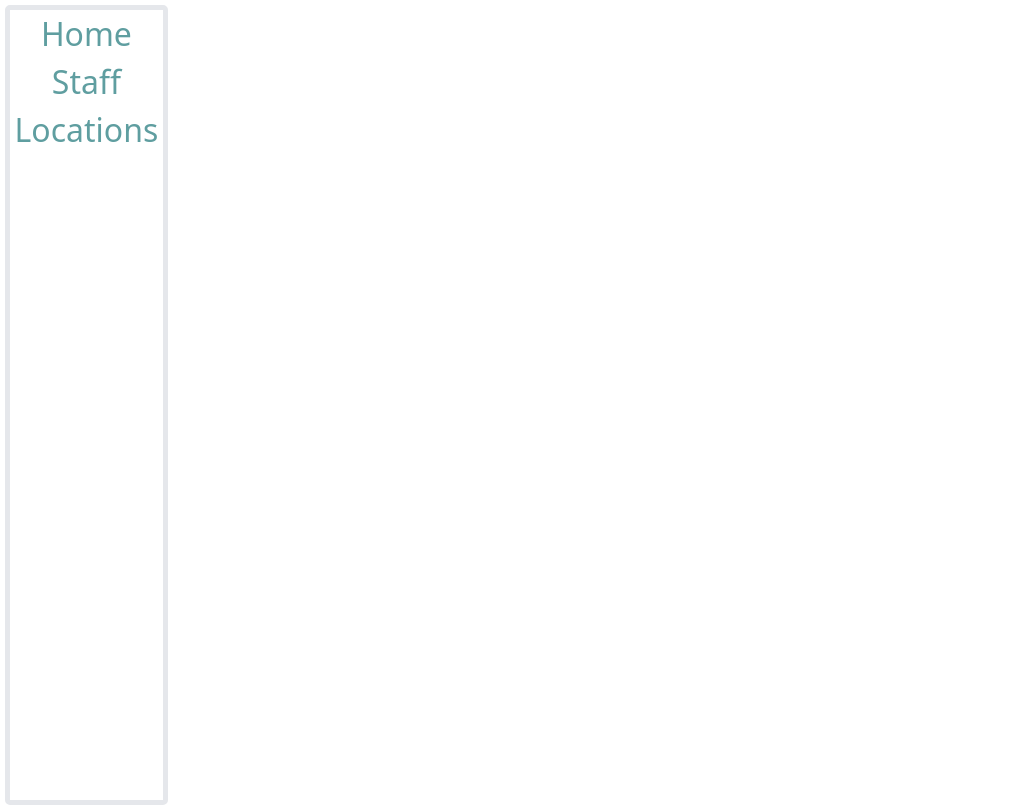
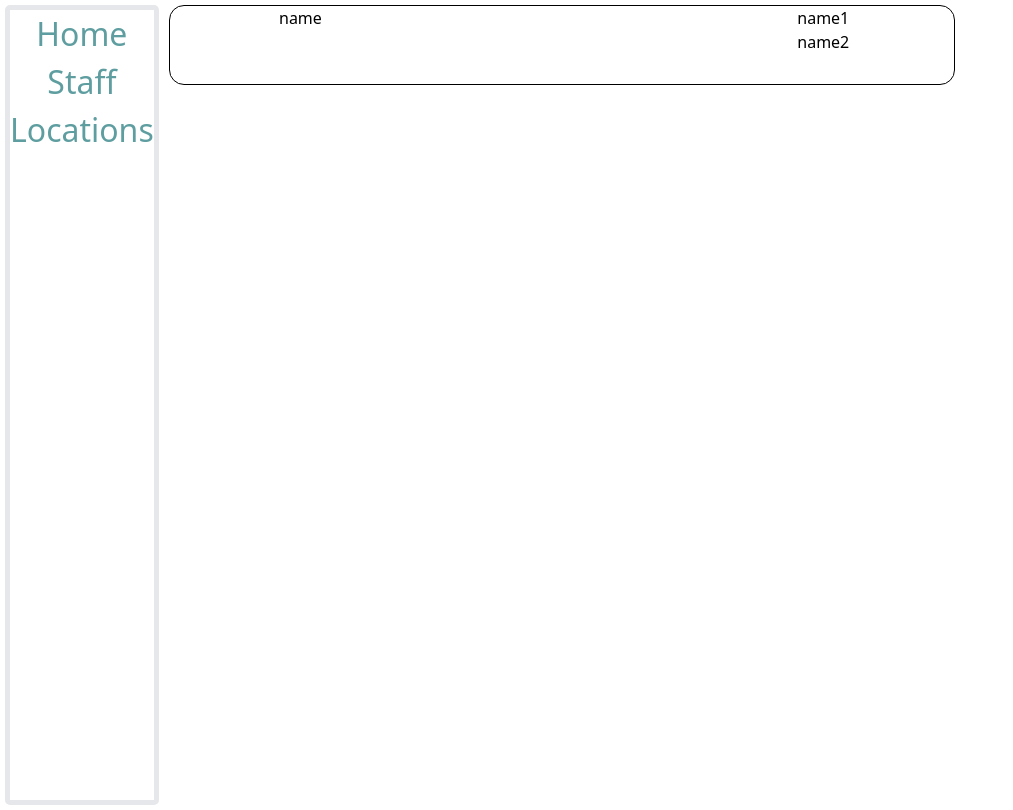
Before and after one commit to blebeau/Scheduler, a React (Create React App) app: page /locations in a window 1280 px wide. Shown: the whole page, without its empty margins (0-1013 px from the left). Built offline with nearby package versions, Linux system fonts and the light colour scheme.

Commit message:
Added locations, reorganized types/interface

```diff
--- a/src/App.tsx
+++ b/src/App.tsx
@@ -3,6 +3,7 @@ import { BrowserRouter, Route, Routes } from "react-router";
 import List from "./components/List";
 import Navbar from "./components/Navbar";
 import Home from "./components/Home";
+import Locations from "./components/Locations";
 
 function App() {
   return (
@@ -25,6 +26,10 @@ function App() {
                 />
               }
             />
+            <Route
+              path="/locations"
+              element={<Locations name="test" assignedStaff={[]} />}
+            />
           </Routes>
         </BrowserRouter>
       </div>
--- /dev/null
+++ b/src/TypesAndInterfaces/ListTileInterface.ts
@@ -0,0 +1,8 @@
+import { nextLocation } from "./nextLocation";
+
+export interface ListTileInterface {
+  name: string;
+  role?: string;
+  currentLocation?: string;
+  nextLocations?: nextLocation[];
+}
--- /dev/null
+++ b/src/TypesAndInterfaces/LocationInterface.ts
@@ -0,0 +1,4 @@
+export interface LocationInterface {
+  name: string;
+  assignedStaff?: string[];
+}
--- /dev/null
+++ b/src/TypesAndInterfaces/nextLocation.ts
@@ -0,0 +1,4 @@
+export type nextLocation = {
+  locationName: string;
+  locationDate: string;
+};
--- /dev/null
+++ b/src/TypesAndInterfaces/staffInterface.ts
@@ -0,0 +1,8 @@
+import { nextLocation } from "./nextLocation";
+
+export interface StaffInterface {
+  name: string;
+  role: string;
+  currentLocation: string;
+  nextLocations: nextLocation[];
+}
--- a/src/components/List.tsx
+++ b/src/components/List.tsx
@@ -1,25 +1,16 @@
 import { useState } from "react";
 import ListTile from "./ListTile";
 import "../styles/List.css";
-
-type nextLocation = {
-  locationName: string;
-  locationDate: string;
-};
-interface ListInterface {
-  name: string;
-  role: string;
-  currentLocation: string;
-  nextLocations: nextLocation[];
-}
+import { nextLocation } from "../TypesAndInterfaces/nextLocation";
+import { StaffInterface } from "../TypesAndInterfaces/staffInterface";
 
 const List = ({
   name,
   role,
   currentLocation,
   nextLocations,
-}: ListInterface) => {
-  const [data, setData] = useState<ListInterface[]>([
+}: StaffInterface) => {
+  const [data, setData] = useState<StaffInterface[]>([
     {
       name: "name",
       role: "role",
@@ -51,7 +42,7 @@ const List = ({
   return (
     <div className="list">
       {data.length > 0 ? (
-        data.map((item: ListInterface) => (
+        data.map((item: StaffInterface) => (
           <div>
             <ListTile
               name={item.name}
--- a/src/components/ListTile.tsx
+++ b/src/components/ListTile.tsx
@@ -1,22 +1,14 @@
 import "../styles/ListTile.css";
-
-type nextLocation = {
-  locationName: string;
-  locationDate: string;
-};
-interface ListTileInterface {
-  name: string;
-  role: string;
-  currentLocation: string;
-  nextLocations: nextLocation[];
-}
+import { ListTileInterface } from "../TypesAndInterfaces/ListTileInterface";
+import { LocationInterface } from "../TypesAndInterfaces/LocationInterface";
 
 const ListTile = ({
   name,
   role,
   currentLocation,
   nextLocations,
-}: ListTileInterface) => {
+  assignedStaff,
+}: ListTileInterface & LocationInterface) => {
   return (
     <div className="list_tile">
       <div className="list_tile_sections">
@@ -28,12 +20,17 @@ const ListTile = ({
       </div>
 
       <div className="list_tile_sections">
-        {nextLocations.length > 0 ? (
+        {nextLocations && nextLocations.length > 0 ? (
           nextLocations.map((location) => (
             <p>
               {location.locationName} - {location.locationDate}
             </p>
           ))
+        ) : (
+          <div></div>
+        )}
+        {assignedStaff && assignedStaff.length > 0 ? (
+          assignedStaff.map((staff) => <p>{staff}</p>)
         ) : (
           <div></div>
         )}
--- /dev/null
+++ b/src/components/Locations.tsx
@@ -0,0 +1,29 @@
+import { useState } from "react";
+import ListTile from "./ListTile";
+import { LocationInterface } from "../TypesAndInterfaces/LocationInterface";
+
+const Locations = ({ name, assignedStaff }: LocationInterface) => {
+  const [data, setData] = useState<LocationInterface[]>([
+    {
+      name: "name",
+      assignedStaff: ["name1", "name2"],
+    },
+  ]);
+  return (
+    <div className="list">
+      {data.length > 0 ? (
+        data.map((item: LocationInterface) => (
+          <div>
+            <ListTile name={item.name} assignedStaff={item.assignedStaff} />
+          </div>
+        ))
+      ) : (
+        <div>
+          <p>No Results</p>
+        </div>
+      )}
+    </div>
+  );
+};
+
+export default Locations;
```
